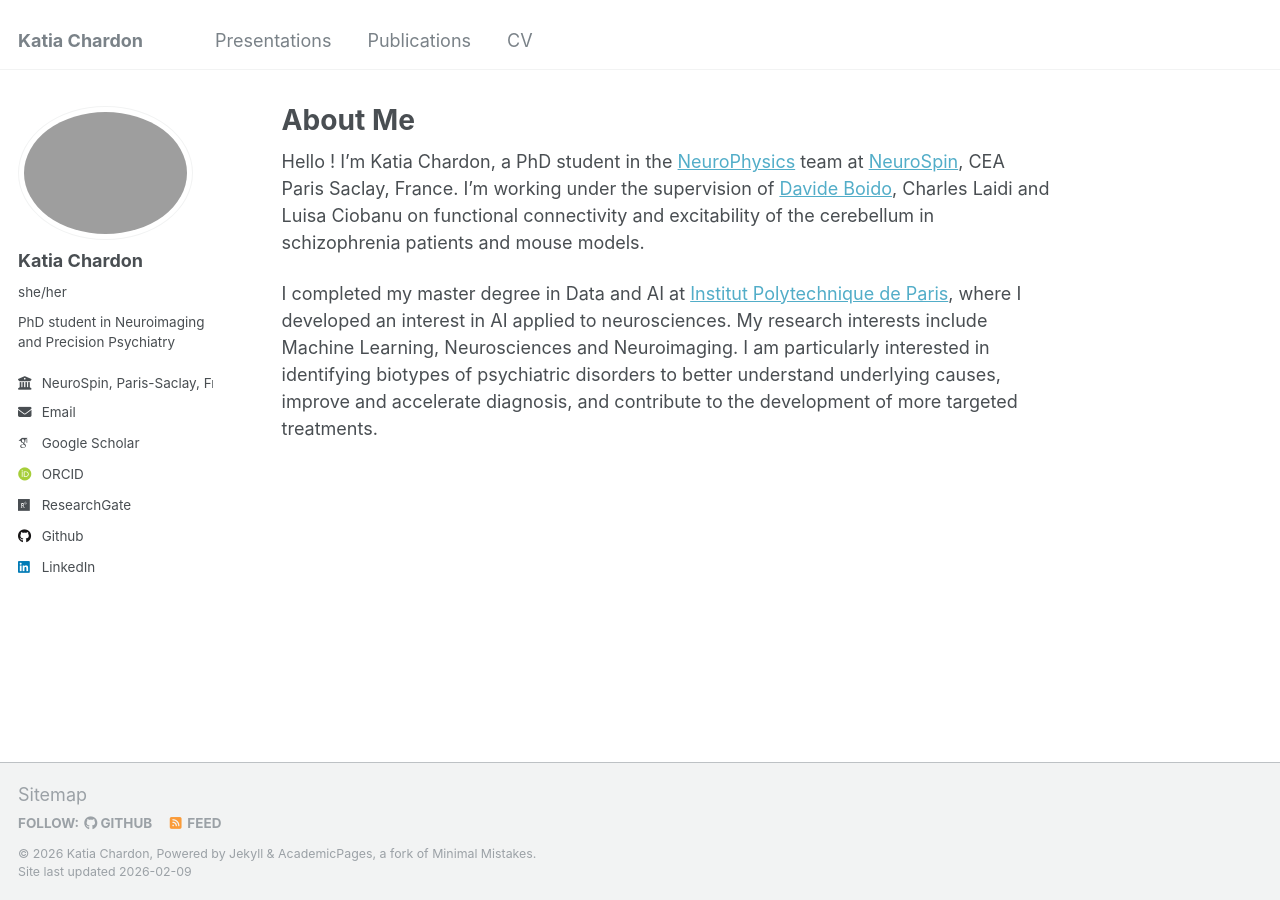
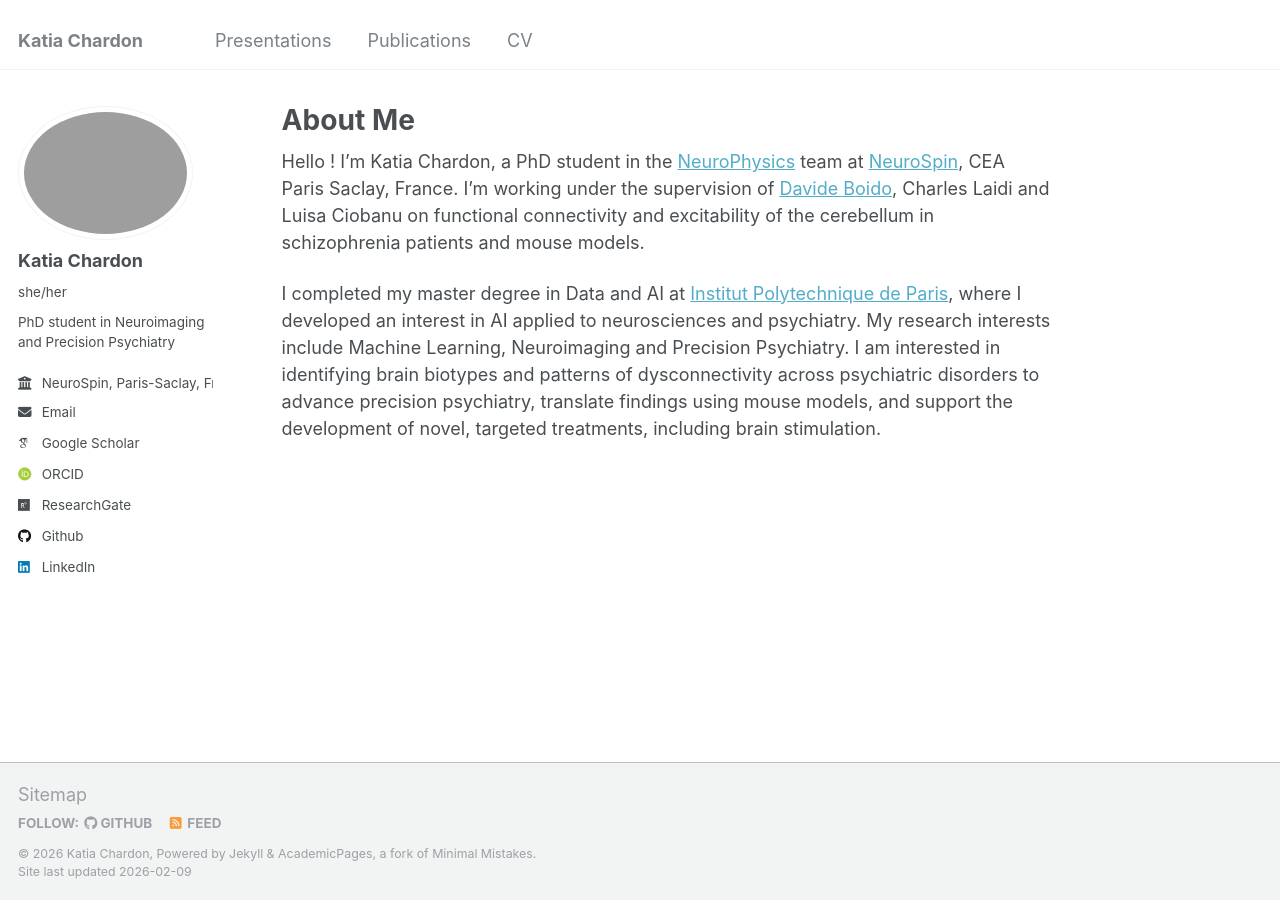
Before and after one commit to kchardon/kchardon.github.io, a Jekyll site: the page built from _pages/about.md, in a window 1280 px wide. Built offline with Jekyll 4.4.1, drawn with Linux system fonts in a browser that asks for light colours; some web fonts are replaced.

Commit message:
change about

```diff
--- a/_pages/about.md
+++ b/_pages/about.md
@@ -9,4 +9,4 @@ redirect_from:
 
 Hello ! I’m Katia Chardon, a PhD student in the [NeuroPhysics](https://ciel.neurospin.fr/teams/ciel-neurophysics.html) team at [NeuroSpin](https://joliot.cea.fr/drf/joliot/Pages/Entites_de_recherche/NeuroSpin.aspx), CEA Paris Saclay, France. I’m working under the supervision of [Davide Boido](https://davideboido.github.io/), Charles Laidi and Luisa Ciobanu on functional connectivity and excitability of the cerebellum in schizophrenia patients and mouse models.
 
-I completed my master degree in Data and AI at [Institut Polytechnique de Paris](https://www.ip-paris.fr/), where I developed an interest in AI applied to neurosciences. My research interests include Machine Learning, Neurosciences and Neuroimaging. I am particularly interested in identifying biotypes of psychiatric disorders to better understand underlying causes, improve and accelerate diagnosis, and contribute to the development of more targeted treatments.
+I completed my master degree in Data and AI at [Institut Polytechnique de Paris](https://www.ip-paris.fr/), where I developed an interest in AI applied to neurosciences and psychiatry. My research interests include Machine Learning, Neuroimaging and Precision Psychiatry. I am interested in identifying brain biotypes and patterns of dysconnectivity across psychiatric disorders to advance precision psychiatry, translate findings using mouse models, and support the development of novel, targeted treatments, including brain stimulation.
```
